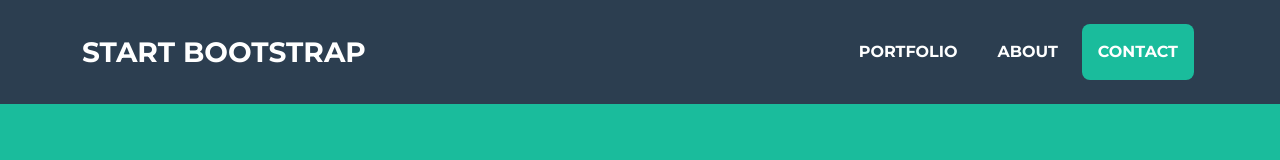
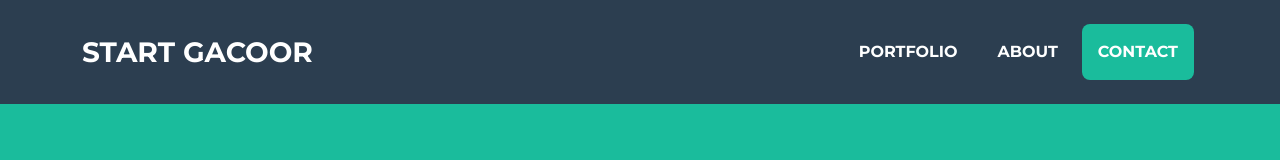
Before and after one commit to ariatmaja9/Cloud-Computing-P-4, a plain HTML site: page index.html in a window 1280 px wide. Shown: the top 160 px of the page. Drawn offline with nearby package versions, Linux system fonts and the light colour scheme.

Commit message:
Update index.html

```diff
--- a/index.html
+++ b/index.html
@@ -20,7 +20,7 @@
         <!-- Navigation-->
         <nav class="navbar navbar-expand-lg bg-secondary text-uppercase fixed-top" id="mainNav">
             <div class="container">
-                <a class="navbar-brand" href="#page-top">Start Bootstrap</a>
+                <a class="navbar-brand" href="#page-top">Start Gacoor</a>
                 <button class="navbar-toggler text-uppercase font-weight-bold bg-primary text-white rounded" type="button" data-bs-toggle="collapse" data-bs-target="#navbarResponsive" aria-controls="navbarResponsive" aria-expanded="false" aria-label="Toggle navigation">
                     Menu
                     <i class="fas fa-bars"></i>
```
